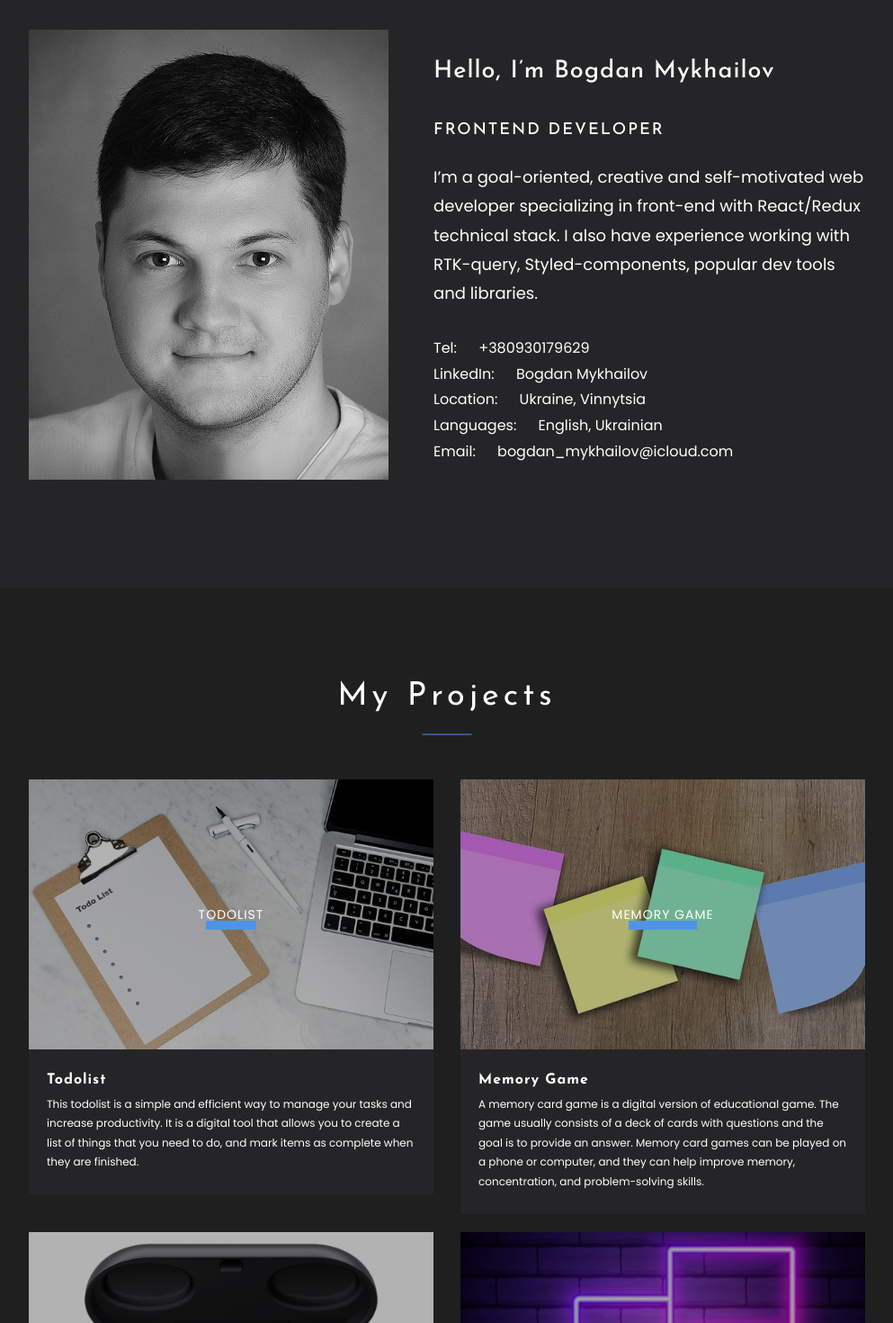
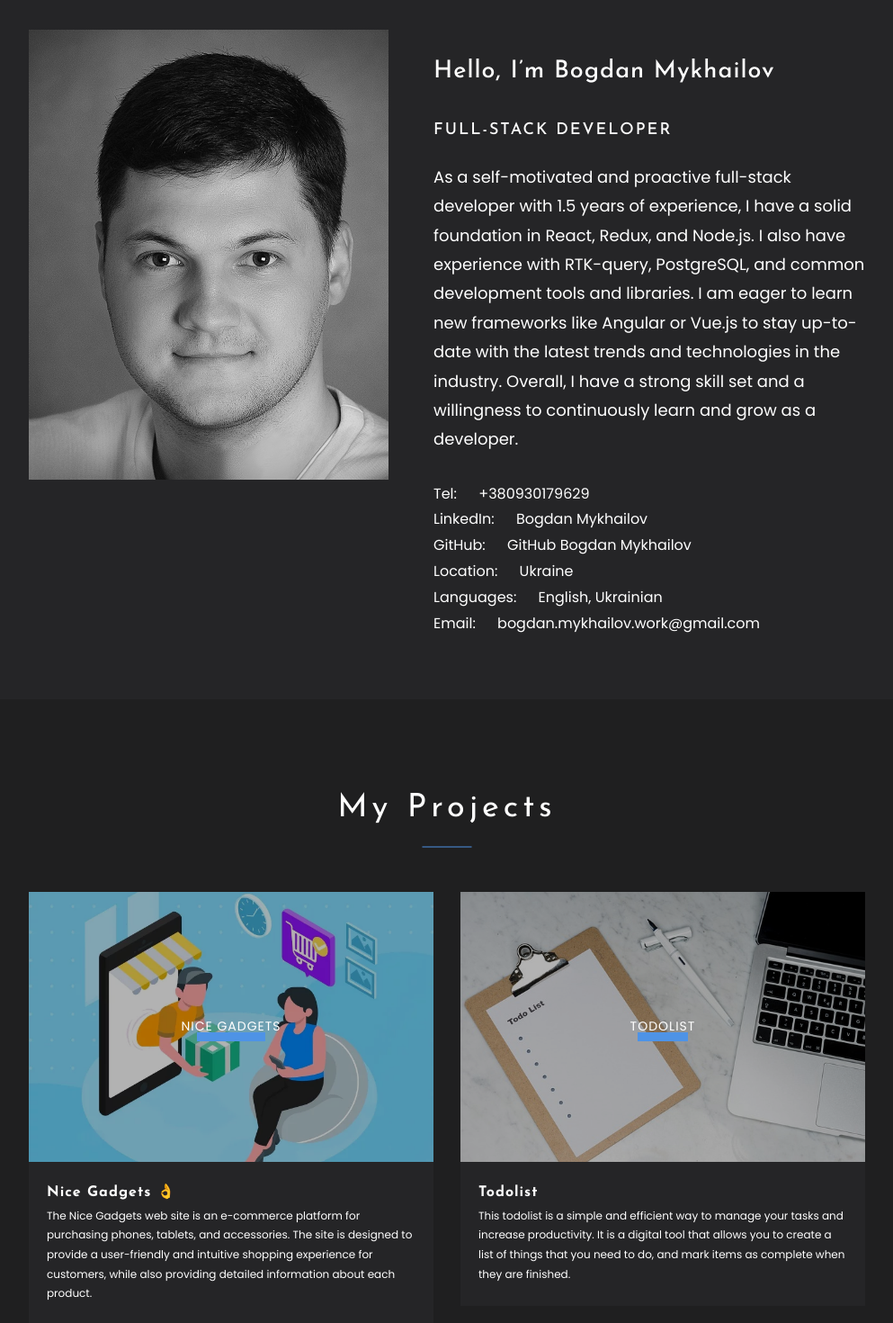
Before and after one commit to Bogdan-Mykhailov/myPortfolio, a React (Create React App) app: page / in a window 1280 px wide. Shown: the part 820-2290 px from the top of the page at 90% size, without its empty margins (143-1136 px from the left). Built offline with nearby package versions, Linux system fonts and the light colour scheme.

Commit message:
:construction: add new team project and refactor about section, also add node icon and desc to skills

```diff
--- a/src/ui/about/About.tsx
+++ b/src/ui/about/About.tsx
@@ -1,7 +1,7 @@
 import React from 'react';
 import s from './About.module.css'
 import styles from '../../common/styles/Common.module.css'
-import { Title } from "../../common/components/Title/Title";
+import {Title} from "../../common/components/Title/Title";
 import portfolioImage from "../../assets/img/photo.jpg";
 
 export const About = () => {
@@ -17,17 +17,17 @@ export const About = () => {
           <div className={s.photo} style={portfolioImg}></div>
           <div className={s.bio}>
             <h2 className={s.title}>Hello, I’m Bogdan Mykhailov</h2>
-            <h3 className={s.subTitle}>Frontend developer</h3>
+            <h3 className={s.subTitle}>Full-stack developer</h3>
             <span className={s.description}>
-              I’m a goal-oriented, creative and self-motivated web developer specializing in front-end with React/Redux technical stack.
-              I also have experience working with RTK-query, Styled-components, popular dev tools and libraries.
+              As a self-motivated and proactive full-stack developer with 1.5 years of experience, I have a solid foundation in React, Redux, and Node.js. I also have experience with RTK-query, PostgreSQL, and common development tools and libraries. I am eager to learn new frameworks like Angular or Vue.js to stay up-to-date with the latest trends and technologies in the industry. Overall, I have a strong skill set and a willingness to continuously learn and grow as a developer.
             </span>
             <div className={s.infoWrapper}>
               <p className={s.infoDesc}>Tel: <a className={s.infoDescLink} href="tel:+380930179629">+380930179629</a></p>
-              <p className={s.infoDesc}>LinkedIn: <a className={s.infoDescLink} href="https://www.linkedin.com/in/bogdan-mykhailov/">Bogdan Mykhailov</a></p>
-              <p className={s.infoDesc}>Location: <span className={s.aboutMe}>Ukraine, Vinnytsia</span></p>
+              <p className={s.infoDesc}>LinkedIn: <a className={s.infoDescLink} href="https://www.linkedin.com/in/mykhailov-bogdan/">Bogdan Mykhailov</a></p>
+              <p className={s.infoDesc}>GitHub: <a className={s.infoDescLink} href="https://github.com/Bogdan-Mykhailov">GitHub Bogdan Mykhailov</a></p>
+              <p className={s.infoDesc}>Location: <span className={s.aboutMe}>Ukraine</span></p>
               <p className={s.infoDesc}>Languages: <span className={s.aboutMe}>English, Ukrainian</span></p>
-              <p className={s.infoDesc}>Email: <a className={s.infoDescLink} href="mailto:bogdan_mykhailov@icloud.com">bogdan_mykhailov@icloud.com</a></p>
+              <p className={s.infoDesc}>Email: <a className={s.infoDescLink} href="mailto:bogdan.mykhailov.work@gmail.com">bogdan.mykhailov.work@gmail.com</a></p>
             </div>
           </div>
         </div>
--- a/src/ui/main/Main.tsx
+++ b/src/ui/main/Main.tsx
@@ -24,7 +24,7 @@ export const Main = () => {
           </h1>
           <ReactTypingEffect
             className={s.role}
-            text={['Frontend developer.']}
+            text={['Full-stack developer.']}
             speed={200}
             eraseDelay={3000}
             typingDelay={1000}
--- a/src/ui/portfolio/Portfolio.tsx
+++ b/src/ui/portfolio/Portfolio.tsx
@@ -1,12 +1,13 @@
 import React from 'react';
 import s from './Portfolio.module.css'
 import styles from '../../common/styles/Common.module.css'
-import { PortfolioItem } from "./portfolioItem/PortfolioItem";
-import { Title } from "../../common/components/Title/Title";
+import {PortfolioItem} from "./portfolioItem/PortfolioItem";
+import {Title} from "../../common/components/Title/Title";
 import todoImg from '../../assets/img/todo.jpg'
 import memoryImg from '../../assets/img/memory.jpg'
 import boseImg from '../../assets/img/bose.jpg'
 import chatImg from '../../assets/img/chat.jpg'
+import productCatalogImg from '../../assets/img/productCatalog.jpg'
 
 export const Portfolio = () => {
 
@@ -26,20 +27,49 @@ export const Portfolio = () => {
     backgroundImage: `url(${chatImg})`
   };
 
+  const productCatalog = {
+    backgroundImage: `url(${productCatalogImg})`
+  };
+
   return (
     <section id='portfolio' className={s.portfolio}>
       <div className={`${styles.container} ${s.portfolioContainer}`}>
         <Title title='My Projects'/>
         <div className={s.portfolioWrapper}>
           <PortfolioItem
+            style={productCatalog}
+            title="Nice Gadgets 👌"
+            description='The Nice Gadgets web site is an e-commerce platform for purchasing phones, tablets, and accessories. The site is designed to provide a user-friendly and intuitive shopping experience for customers, while also providing detailed information about each product.'
+            link='https://fe-jan23-cyber-sapiens.github.io/products_catalog/'
+            linkTitle='Nice Gadgets'
+          />
+
+          <PortfolioItem
             style={todo}
             title="Todolist"
             description='This todolist is a simple and efficient way to manage your tasks and increase productivity.
              It is a digital tool that allows you to create a list of things that you need to do,
              and mark items as complete when they are finished.'
-            link='https://bogdan-mykhailov.github.io/myTodolist/#/login'
+            link='https://Bogdan-Mykhailov.github.io/react_todo-app-with-api/'
             linkTitle='Todolist'
           />
+
+          <PortfolioItem
+            style={bose}
+            title="Bose Landing"
+            description='This is the Bose brand landing page, designed with a modern minimalist aesthetic and features.'
+            link='https://bogdan-mykhailov.github.io/bose_landing/'
+            linkTitle='Bose Landing'
+          />
+
+          <PortfolioItem
+            style={chat}
+            title="Online chat"
+            description='This chat application built with React and Socket.io is a real-time communication tool that allows users to connect with each other instantly over the internet. It provides a smooth and seamless user experience, with features such as real-time messaging and user authentication.'
+            link='https://socket-online-chat.netlify.app/'
+            linkTitle='Online chat'
+          />
+
           <PortfolioItem
             style={memory}
             title="Memory Game"
@@ -50,20 +80,6 @@ export const Portfolio = () => {
             link='https://dro5zd.github.io/friday-memory-cards-project/#/login'
             linkTitle='Memory Game'
           />
-          <PortfolioItem
-            style={bose}
-            title="Bose Landing"
-            description='This is the Bose brand landing page, designed with a modern minimalist aesthetic and features.'
-            link='https://bogdan-mykhailov.github.io/bose_landing/'
-            linkTitle='Bose Landing'
-          />
-          <PortfolioItem
-            style={chat}
-            title="Online chat"
-            description='This chat application built with React and Socket.io is a real-time communication tool that allows users to connect with each other instantly over the internet. It provides a smooth and seamless user experience, with features such as real-time messaging and user authentication.'
-            link='https://socket-online-chat.netlify.app/'
-            linkTitle='Online chat'
-          />
         </div>
       </div>
     </section>
--- a/src/ui/skills/Skills.tsx
+++ b/src/ui/skills/Skills.tsx
@@ -11,6 +11,7 @@ import mui from '../../assets/icons/mui.svg'
 import npm from '../../assets/icons/npm.svg'
 import ts from '../../assets/icons/typescript.svg'
 import js from '../../assets/icons/javascript.svg'
+import node from '../../assets/icons/node.svg'
 import git from '../../assets/icons/git.svg'
 import {Fade} from "react-awesome-reveal";
 
@@ -29,6 +30,7 @@ export const Skills = () => {
                 skillDescription="I have gained experience in creating well-structured and valid HTML5 code,
                 skills in utilizing modern HTML tags and attributes for enhanced semantic value."
               />
+
               <Skill
                 title='CSS'
                 icon={css}
@@ -36,6 +38,7 @@ export const Skills = () => {
                 skillDescription='Able to utilizing advanced CSS3 features for enhanced styling and layout.
                 Have experience in integrating CSS with popular front-end frameworks.'
               />
+
               <Skill
                 title='Javascript'
                 icon={js}
@@ -43,6 +46,7 @@ export const Skills = () => {
                 skillDescription='I effectively use modern JavaScript features and syntax for efficient code, debug
                 and troubleshoot JavaScript code for improved performance. Skilled in integrating JavaScript with React.'
               />
+
               <Skill
                 title='Typescript'
                 icon={ts}
@@ -50,6 +54,14 @@ export const Skills = () => {
                 skillDescription='I have experience in using TypeScript to ensure code quality and reliability.
                 Has the skills to implement complex type definitions and interfaces for improved code organization.'
               />
+
+              <Skill
+                title='Node.js'
+                icon={node}
+                imgDescription='Skill icon'
+                skillDescription='I have practical experience working with Node.js to develop and deploy applications.'
+              />
+
               <Skill
                 title='React'
                 icon={react}
@@ -63,6 +75,7 @@ export const Skills = () => {
                 imgDescription='Skill icon'
                 skillDescription='Highly skilled in implementing advanced Redux patterns and best practices. Experienced in integrating Redux with React.'
               />
+
               <Skill
                 title='Mui'
                 icon={mui}
@@ -70,12 +83,14 @@ export const Skills = () => {
                 skillDescription="Good understanding how to use Material-UI's higher-order components and hooks to
                 connect UI to other parts of my application. Integrating Material-UI with React."
               />
+
               <Skill
                 title='NPM'
                 icon={npm}
                 imgDescription='Skill icon'
                 skillDescription='Installing and managing packages, working with package.json.'
               />
+
               <Skill
                 title='GIT'
                 icon={git}
```
Also changed, not shown: src/assets/icons/node.svg (added), src/assets/img/productCatalog.jpg (added).
